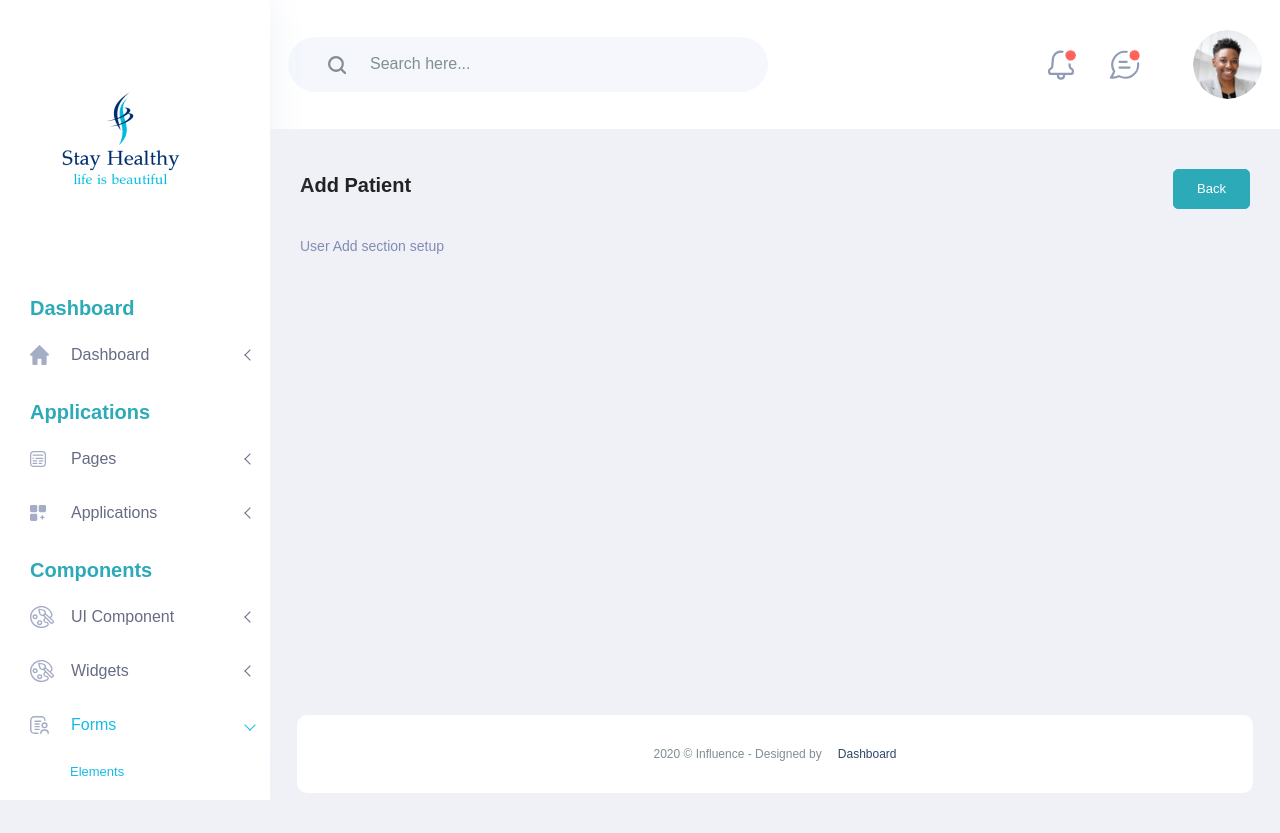
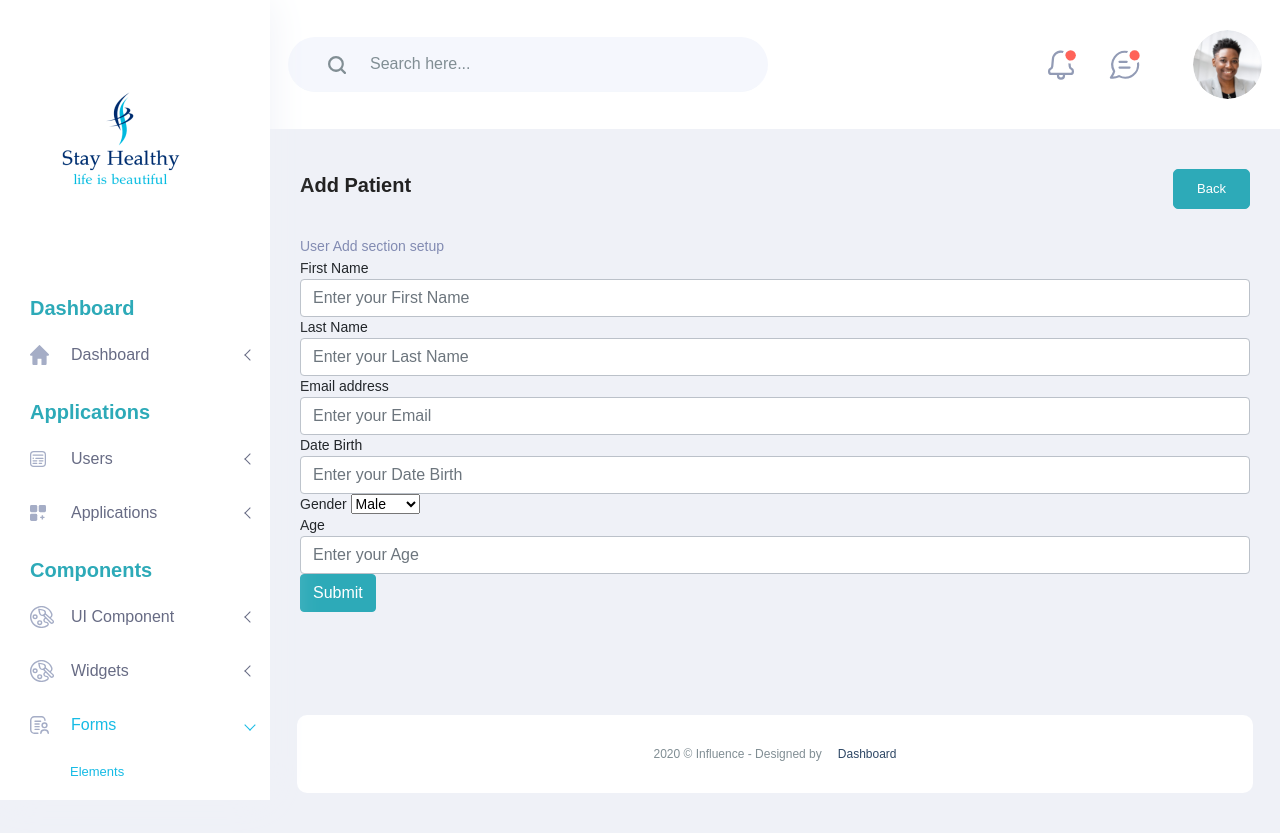
Before and after one commit to yudhbir/flask_job_portal, a Flask app: page /user/edit in a window 1280 px wide. Run offline with Flask 2, Linux system fonts and the light colour scheme; parts of the project's set-up code (start-up, migrations or seed data) failed here and were passed over; some libraries are stand-ins or nearby versions; some web fonts are replaced.

```diff
--- a/rxinfo/__init__.py
+++ b/rxinfo/__init__.py
@@ -1,6 +1,7 @@
 from flask import Flask
 from mysql.connector import (connection)
 from flask_wtf.csrf import CSRFProtect
+from flask_sqlalchemy import SQLAlchemy
 
 app = Flask(__name__)
 app.config['SECRET_KEY'] = "dEsGtRsXOUxhsIfW$98468b08f2485b191db523219282ce75eca4a063ee68"
@@ -10,6 +11,12 @@ app.config['DEBUG'] = True
 
 db = connection.MySQLConnection(user='root', password='', host='127.0.0.1', database='db_stay_healthy')
 
+# intergation of the SqlAlchemy
+app.config['SQLALCHEMY_TRACK_MODIFICATIONS'] = False
+app.config['SQLALCHEMY_DATABASE_URI'] = 'mysql+pymysql://root:@127.0.0.1/db_stay_healthy'
+
+DB2 = SQLAlchemy(app)
+
 csrf = CSRFProtect(app)
 
 import rxinfo.views
@@ -18,3 +25,4 @@ app.register_blueprint(user)
 
 if __name__ == '__main__':
     app.run()
+    # app.run(host="0.0.0.0", port=8080)
--- a/rxinfo/controllers/users.py
+++ b/rxinfo/controllers/users.py
@@ -8,5 +8,5 @@ from rxinfo.forms import LoginForm
 user = Blueprint('users', __name__, url_prefix='/user')
 
 @user.route('/edit', methods=['GET'])
-def edit_user():
+def add_user():
   return render_template('user_management/add.html')
--- a/rxinfo/templates/layout_elements/sidebar.html
+++ b/rxinfo/templates/layout_elements/sidebar.html
@@ -18,12 +18,11 @@
     <li class="">
         <a class="has-arrow" href="#" aria-expanded="false">
             <img src="{{url_for('static', filename='img/menu-icon/2.svg')}}" alt="" />
-            <span>Pages</span>
+            <span>Users</span>
         </a>
         <ul class="mm-collapse">
-            <li><a href="login.html">Login</a></li>
-            <li><a href="resister.html">Register</a></li>
-            <li><a href="forgot_pass.html">Forgot Password</a></li>
+            <li><a href="{{url_for('users.add_user')}}">Create User</a></li>
+            <li><a href="resister.html">Manage Users</a></li>
         </ul>
     </li>
     <li class="">
--- a/rxinfo/templates/user_management/add.html
+++ b/rxinfo/templates/user_management/add.html
@@ -13,6 +13,39 @@
         </div>
         <div class="QA_table mb_30">
             <p>User Add section setup</p>
+            <form method="post">
+                <input type="hidden" name="csrf_token" value="{{ csrf_token() }}"/>
+                <div class="form-group">
+                  <label for="first_name">First Name</label>
+                  <input type="text" class="form-control" name="first_name" placeholder="Enter your First Name">
+                </div>
+                <div class="form-group">
+                    <label for="last_name">Last Name</label>
+                    <input type="text" class="form-control" name="last_name" placeholder="Enter your Last Name">
+                </div>
+                <div class="form-group">
+                    <label for="email">Email address</label>
+                    <input type="email" class="form-control" name="email" placeholder="Enter your Email">
+                </div>
+                <div class="form-group">
+                    <label for="date_of_birth">Date Birth</label>
+                    <input type="text" class="form-control" name="date_of_birth" placeholder="Enter your Date Birth">
+                </div>
+                <div class="form-group">
+                    <label for="gender">Gender</label>
+                    <select name="gender" placeholder="Enter your Gender">
+                        <option value="M">Male</option>
+                        <option value="F">Female</option>
+                    </select>
+                </div>
+                <div class="form-group">
+                    <div class="form-group">
+                        <label for="date_of_birth">Age</label>
+                        <input type="text" class="form-control" name="age" placeholder="Enter your Age">
+                    </div>
+                </div>
+                <button type="submit" class="btn btn-primary">Submit</button>
+            </form>
         </div>
     </div>
 </div>
```
Also changed, not shown: rxinfo/models.py (deleted, +0 -11 lines), rxinfo/models/model.py (added, +10 -0 lines), rxinfo/templates/user_management/index.html (+29 -7 lines), rxinfo/views.py (+9 -5 lines), rxinfo/models/__init__.py (added).
